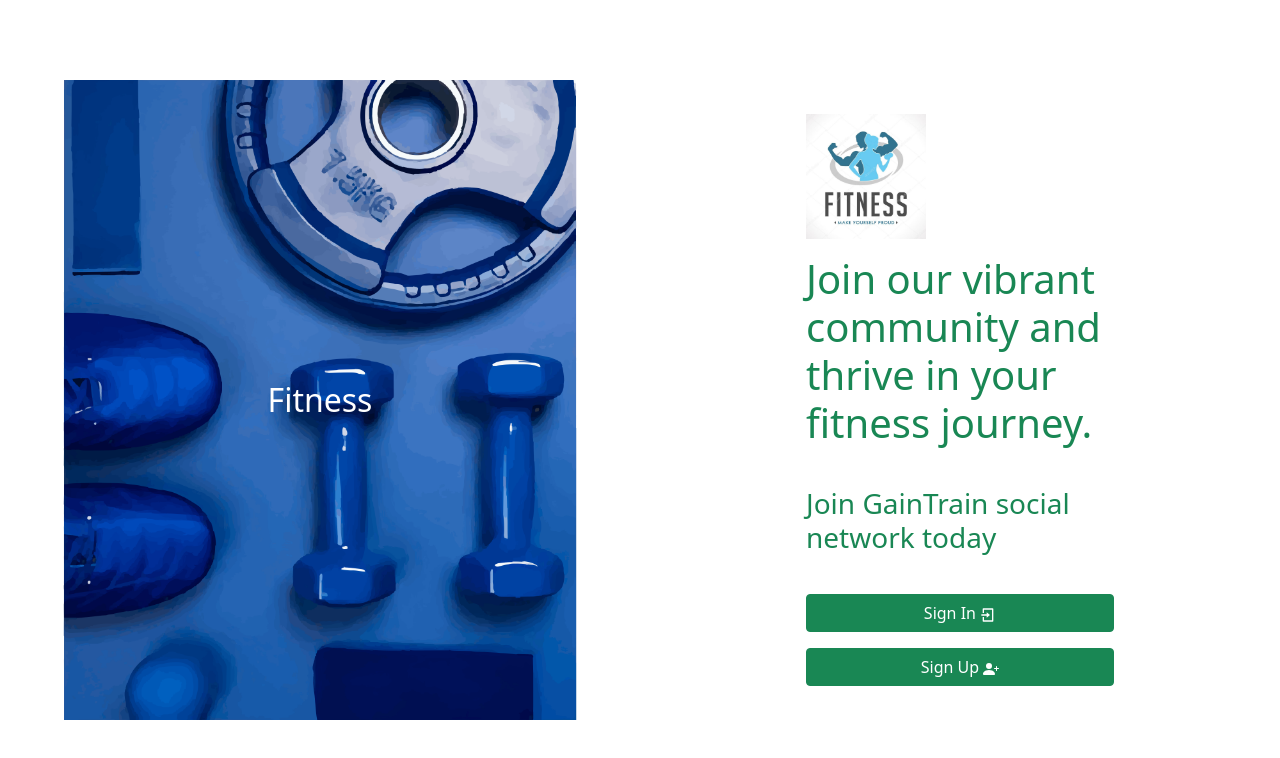
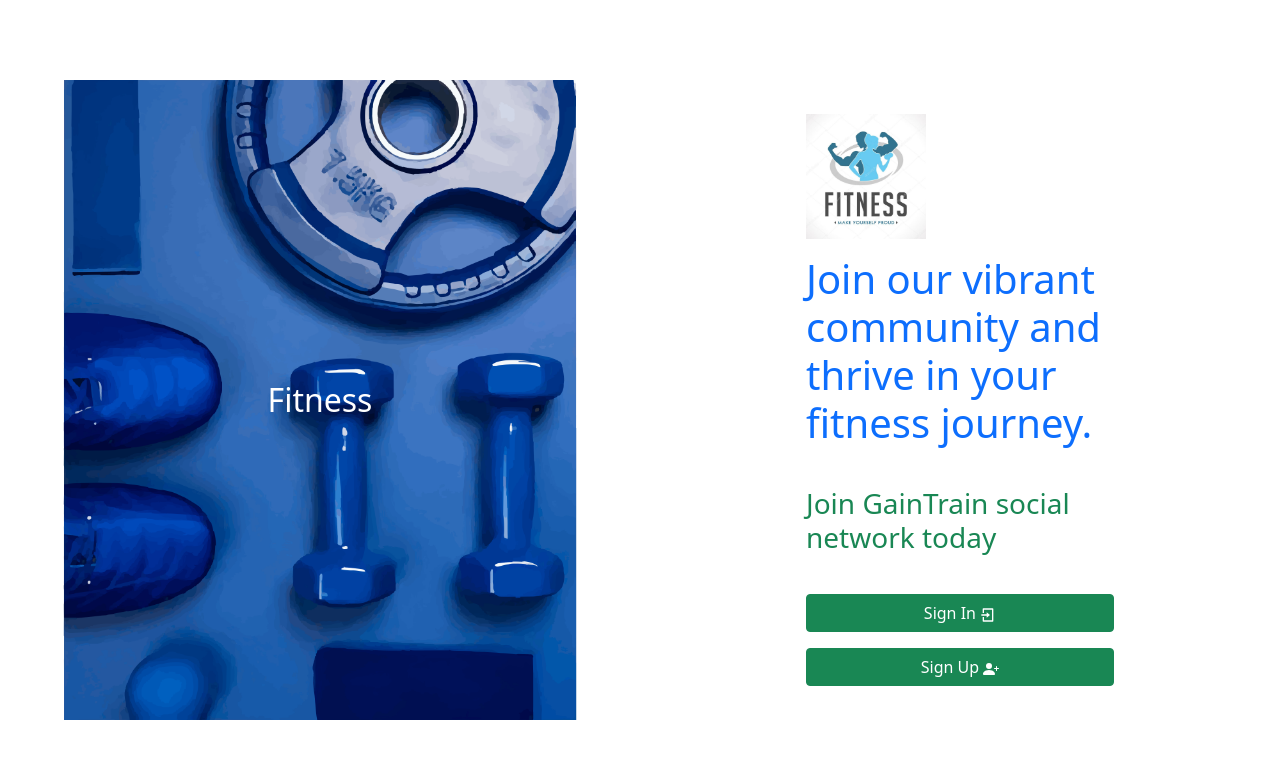
Before and after one commit to IT21227004/PAF_Fitness, a React (Create React App) app in the folder paf-frontend/: page /#/ in a window 1280 px wide. Shown: the top 758 px of the page. Built offline with nearby package versions, Linux system fonts and the light colour scheme.

Commit message:
Home Page

```diff
--- a/paf-frontend/src/components/HomePage.js
+++ b/paf-frontend/src/components/HomePage.js
@@ -64,7 +64,7 @@ function HomePage ()
           <div className={ styles.colWithButtons }>
             <img src={ psnLogo } alt="PSN logo" width={ 120 } className="mb-3" />
             <Row>
-              <h1 className="text-success mb-3">
+              <h1 className="text-primary mb-3">
                 Join our vibrant community and thrive in your fitness journey.
               </h1>
             </Row>
```
